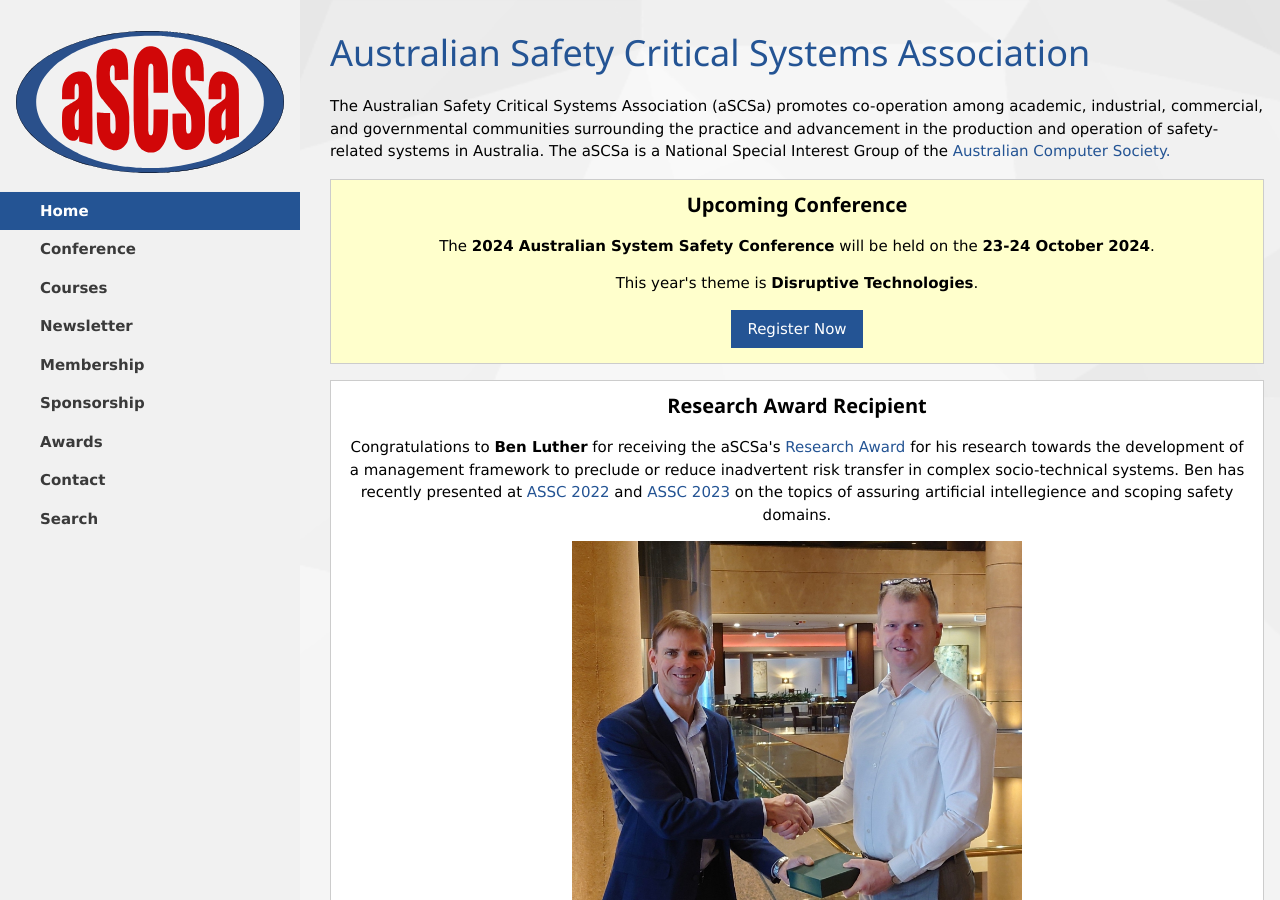
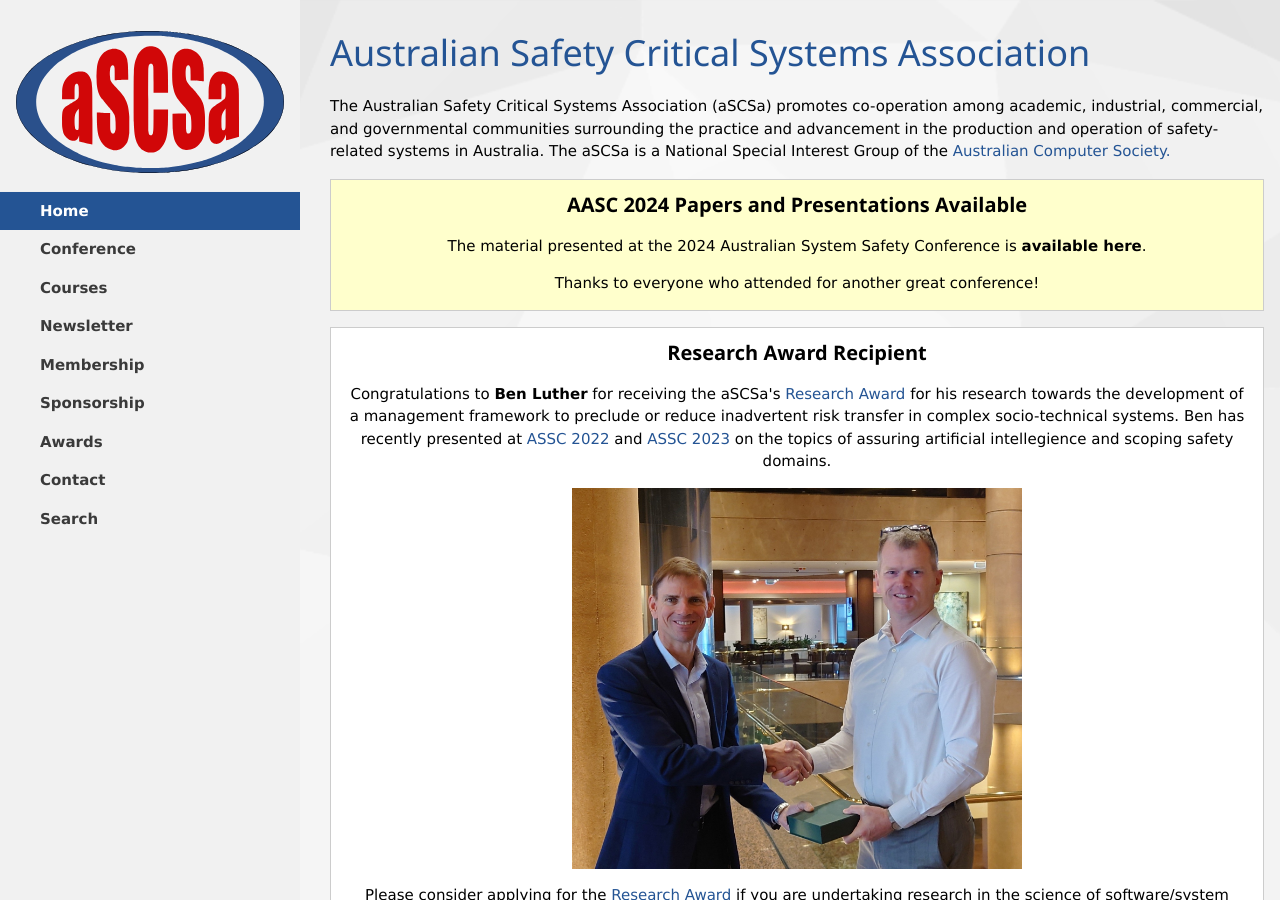
Before and after one commit to aus-safety-critical-systems-assoc/aus-safety-critical-systems-assoc.github.io, a Jekyll site: the page built from index.html, in a window 1280 px wide and 900 px high. Built offline with Jekyll 4.4.1, drawn with Linux system fonts in a browser that asks for light colours.

Commit message:
Updated home page banner.

```diff
--- a/index.html
+++ b/index.html
@@ -10,10 +10,9 @@
   <p>The Australian Safety Critical Systems Association (aSCSa) promotes co-operation among academic, industrial, commercial, and governmental communities surrounding the practice and advancement in the production and operation of safety-related systems in Australia. The aSCSa is a National Special Interest Group of the <a href="https://www.acs.org.au" class="w3-text-theme" target="_blank">Australian Computer Society.</a></p>
 </div>
 <div class="w3-panel w3-border w3-pale-yellow w3-center">
-  <h4><b>Upcoming Conference</b></h4>
-  <p>The <a href="{{ site.conferences[-1].url }}"><b>2024 Australian System Safety Conference</b></a> will be held on the <b>23-24 October 2024</b>.</p>
-  <p>This year's theme is <b>Disruptive Technologies</b>.</p>
-  <p><a class="w3-button w3-theme" href="https://www.acs.org.au/cpd-education/event-detail.html?eventId=701GB000002CdlgYAC">Register Now</a></p>
+  <h4><b>AASC 2024 Papers and Presentations Available</b></h4>
+  <p>The material presented at the 2024 Australian System Safety Conference is <a href="{{ site.conferences[-1].url }}/program/"><b>available here</b></a>.</p>
+  <p>Thanks to everyone who attended for another great conference!</p>
 </div>
 <div class="w3-panel w3-border w3-white w3-center">
   <h4><b>Research Award Recipient</b></h4>
```
